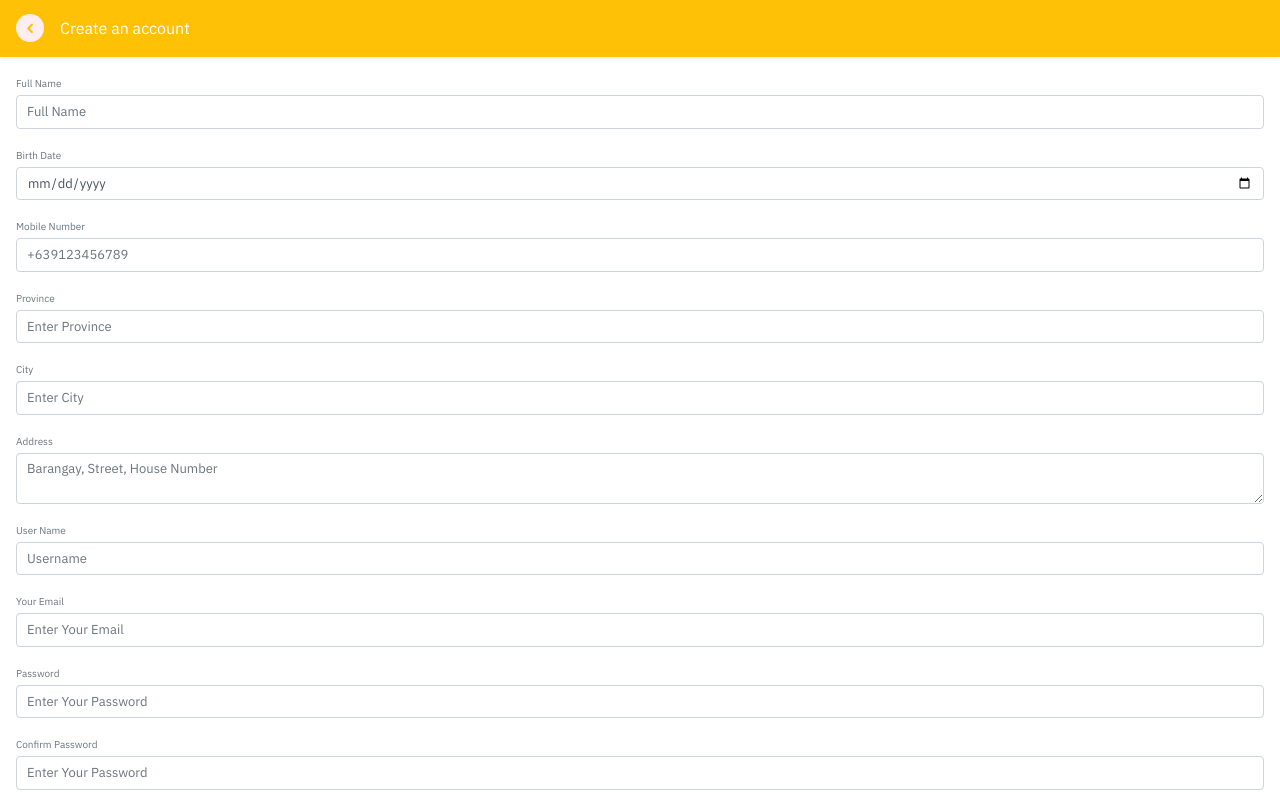
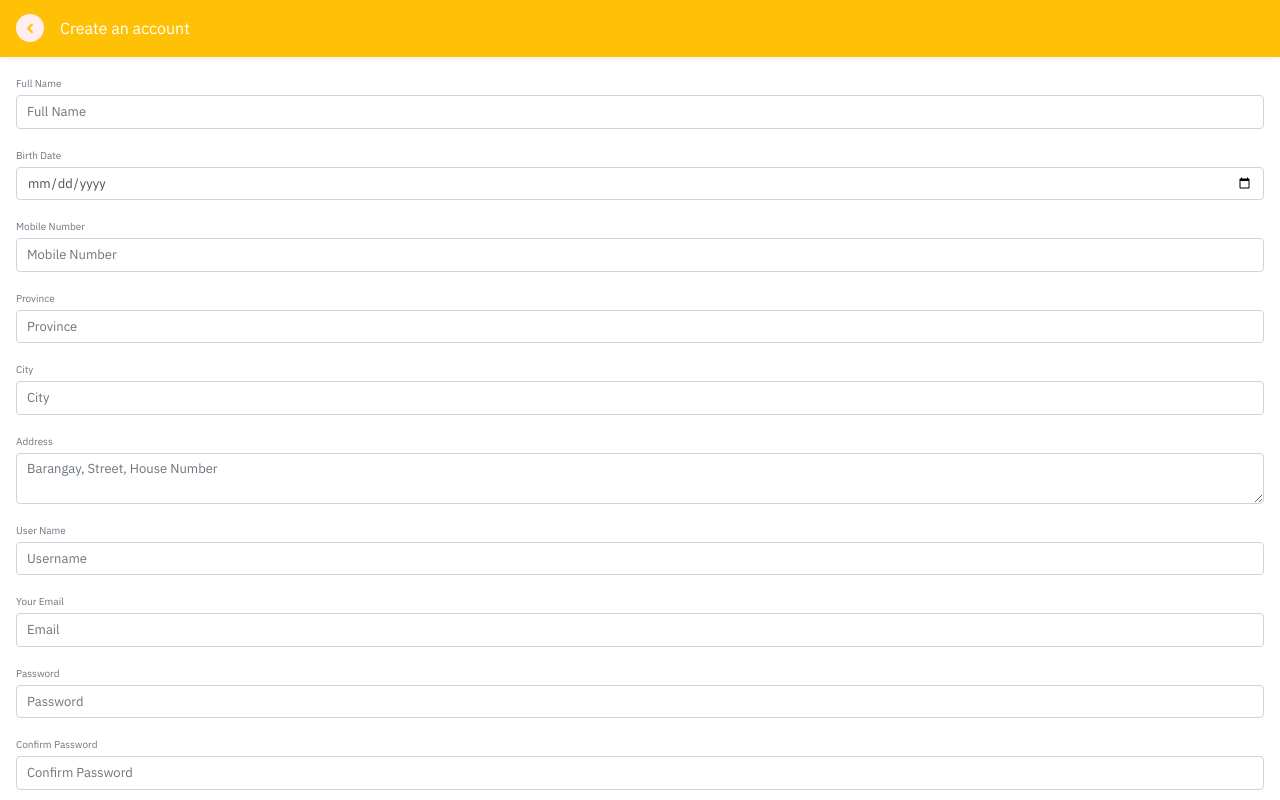
Before and after one commit to giorabe/Clippie, a plain HTML site: page signup.html in a window 1280 px wide. Shown: the top 800 px of the page. Drawn offline with Linux system fonts and the light colour scheme.

Commit message:
Update signup.html

```diff
--- a/signup.html
+++ b/signup.html
@@ -40,15 +40,15 @@ Create an account
         </div>
         <div class="form-group">
         <label class="text-muted f-10 mb-1">Mobile Number</label>
-        <input type="number" class="form-control" placeholder="+639123456789" value="">
+        <input type="number" class="form-control" placeholder="Mobile Number" value="">
         </div>
         <div class="form-group">
         <label class="text-muted f-10 mb-1">Province</label>
-        <input type="text" class="form-control" placeholder="Enter Province" value="">
+        <input type="text" class="form-control" placeholder="Province" value="">
         </div>
         <div class="form-group">
         <label class="text-muted f-10 mb-1">City</label>
-        <input type="text" class="form-control" placeholder="Enter City" value="">
+        <input type="text" class="form-control" placeholder="City" value="">
         </div>
         <div class="form-group">
         <div class="form-group">
@@ -61,15 +61,15 @@ Create an account
 </div>
 <div class="form-group">
 <label class="text-muted f-10 mb-1">Your Email</label>
-<input type="email" class="form-control" placeholder="Enter Your Email" value="">
+<input type="email" class="form-control" placeholder="Email" value="">
 </div>
 <div class="form-group">
 <label class="text-muted f-10 mb-1">Password</label>
-<input type="password" class="form-control" placeholder="Enter Your Password" value="">
+<input type="password" class="form-control" placeholder="Password" value="">
 </div>
 <div class="form-group">
 <label class="text-muted f-10 mb-1">Confirm Password</label>
-<input type="password" class="form-control" placeholder="Enter Your Password" value="">
+<input type="password" class="form-control" placeholder="Confirm Password" value="">
 </div>
 <button type="submit" class="btn btn-warning btn-block clippiebus-btn mb-3 rounded-1 mt-4">CREATE AN ACCOUNT</button>
 <p class="text-muted text-center small">By signing up you agree to our Privacy Policy and Terms.</p>
```
